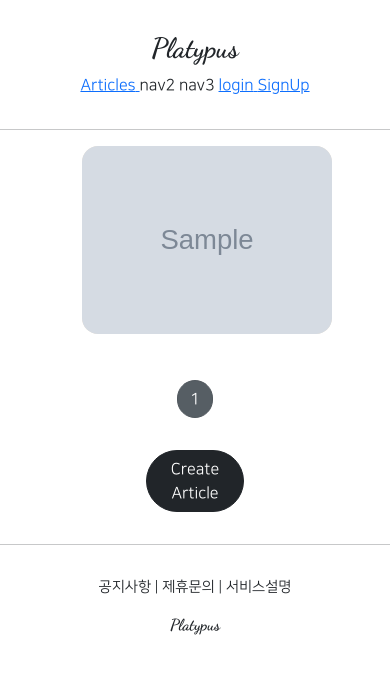
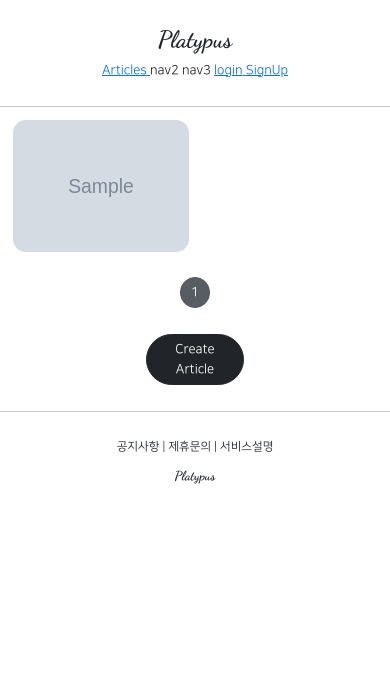
Before and after one commit to Aiden-Kwak/pinterest-clone, a Django app: page /articles/list/ in a window 390 px wide. Shown: the top 674 px of the page. Run offline with Django 3.2, Linux system fonts and the light colour scheme; tables that the repository leaves empty hold one stand-in row (values such as "Sample post"); grey boxes marked "Sample" are stand-in pictures; some libraries are stand-ins or nearby versions.

Commit message:
mobile setting commit

```diff
--- a/platypus/articleapp/templates/articleapp/list.html
+++ b/platypus/articleapp/templates/articleapp/list.html
@@ -4,9 +4,17 @@
 {% block content %}
 
 <style>
+    .container {
+        padding: 0;
+        margin: 0, auto;
+    }
+
+    .container a{
+        width: 45%;
+        max-width: 250px;
+    }
+
     .container div {
-      width: 250px;
-      background-color: antiquewhite;
       display: flex;
       justify-content: center;
       align-items: center;
@@ -37,7 +45,7 @@
 
     {% include 'snippets/pagination.html' with page_obj=page_obj %}
     <div style="text-align:center;">
-        <a href="{% url 'articleapp:create' %}" class="btn btn-dark rounded-pill col-3 mt-3 mb-3">
+        <a href="{% url 'articleapp:create' %}" class="btn btn-dark rounded-pill col-3 mt-3 mb-3 px-3">
             Create Article
         </a>
     </div>
--- a/platypus/platypus/settings.py
+++ b/platypus/platypus/settings.py
@@ -37,7 +37,7 @@ SECRET_KEY = env('SECRET_KEY')
 # SECURITY WARNING: don't run with debug turned on in production!
 DEBUG = True
 
-ALLOWED_HOSTS = []
+ALLOWED_HOSTS = ['*']
 
 
 # Application definition
--- a/platypus/static/base.css
+++ b/platypus/static/base.css
@@ -16,3 +16,9 @@
     text-align: center;
     margin: 2rem 0;
 }
+
+@media screen and (max-width:500px) {
+    html {
+        font-size: 13px;
+    }
+}
--- a/platypus/static/js/magicgrid.js
+++ b/platypus/static/js/magicgrid.js
@@ -277,7 +277,7 @@ MagicGrid.prototype.listen = function listen () {
 let magicGrid = new MagicGrid({
         container: '.container',
         animate: true,
-        gutter: 30,
+        gutter: 12,
         static: true,
         useMin: true
 });
--- a/platypus/templates/head.html
+++ b/platypus/templates/head.html
@@ -2,6 +2,7 @@
 
 <head>
     <meta charset="UTF-8">
+    <meta name="viewport" content="width=device-width, initial-scale=1, shrink-to-fit=no">
     <title>Platypus</title>
     <!-- BOOTSTRAP LINK -->
     <link href="https://cdn.jsdelivr.net/npm/bootstrap@5.0.0-beta3/dist/css/bootstrap.min.css" rel="stylesheet" integrity="sha384-eOJMYsd53ii+scO/bJGFsiCZc+5NDVN2yr8+0RDqr0Ql0h+rP48ckxlpbzKgwra6" crossorigin="anonymous">
```
Also changed, not shown: platypus/media/profile/images_13.jpg (added).
